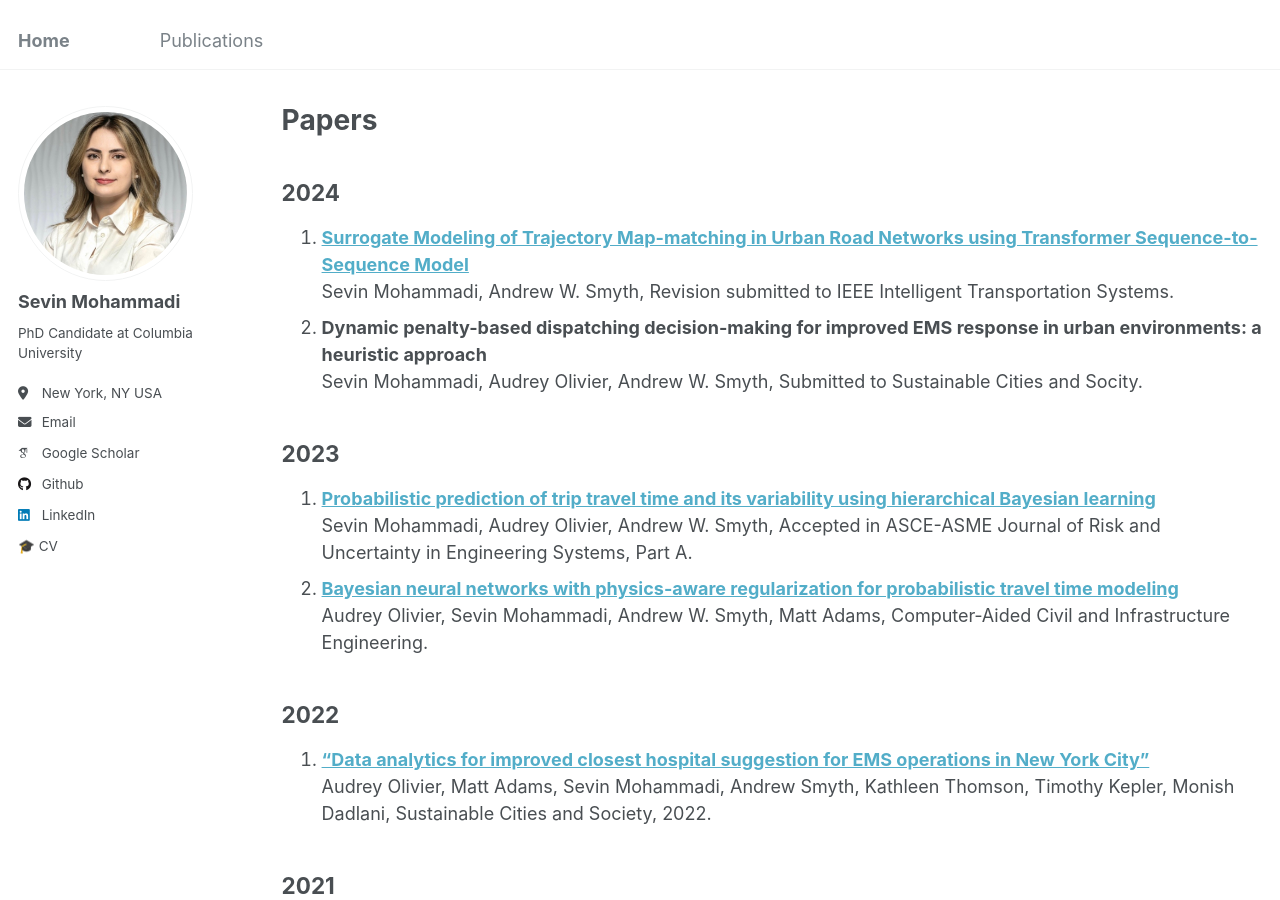
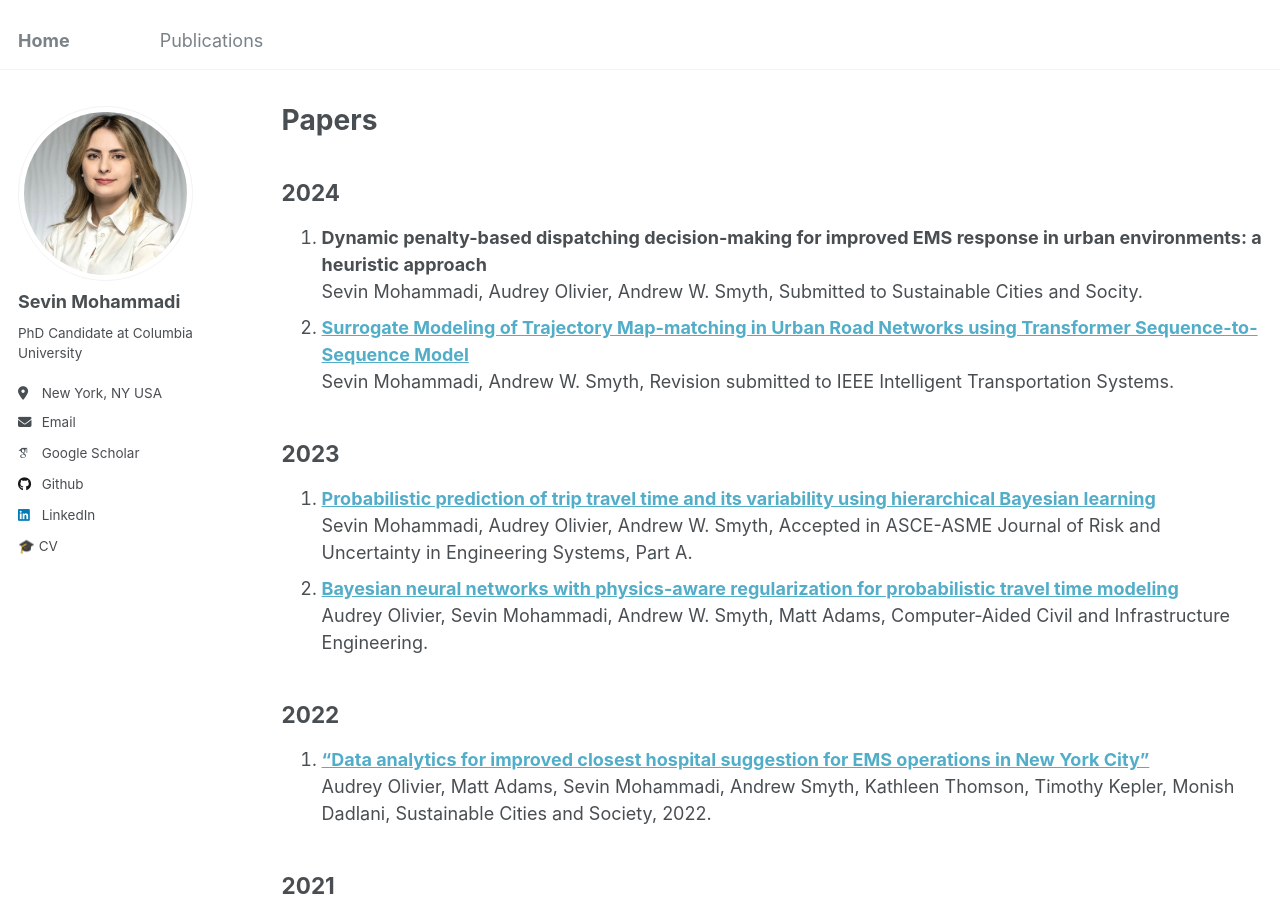
Before and after one commit to sev-90/sev-90.github.io, a Jekyll site: the page built from _pages/publications.md, in a window 1280 px wide and 900 px high. Built offline with Jekyll 4.4.1, drawn with Linux system fonts in a browser that asks for light colours; some web fonts are replaced.

```diff
--- a/_pages/publications.md
+++ b/_pages/publications.md
@@ -6,10 +6,10 @@ author_profile: true
 ---
 2024
 ----
-1. [**Surrogate Modeling of Trajectory Map-matching in Urban Road Networks using Transformer Sequence-to-Sequence Model**](https://doi.org/10.48550/arXiv.2404.12460)\
+1. **Dynamic penalty-based dispatching decision-making for improved EMS response in urban environments: a heuristic approach**\
+Sevin Mohammadi, Audrey Olivier, Andrew W. Smyth, Submitted to Sustainable Cities and Socity.
+2. [**Surrogate Modeling of Trajectory Map-matching in Urban Road Networks using Transformer Sequence-to-Sequence Model**](https://doi.org/10.48550/arXiv.2404.12460)\
 Sevin Mohammadi, Andrew W. Smyth, Revision submitted to  IEEE Intelligent Transportation Systems.
-2. **Dynamic penalty-based dispatching decision-making for improved EMS response in urban environments: a heuristic approach**\
-Sevin Mohammadi, Audrey Olivier, Andrew W. Smyth, Submitted to Sustainable Cities and Socity.
 
 2023
 ----
```
